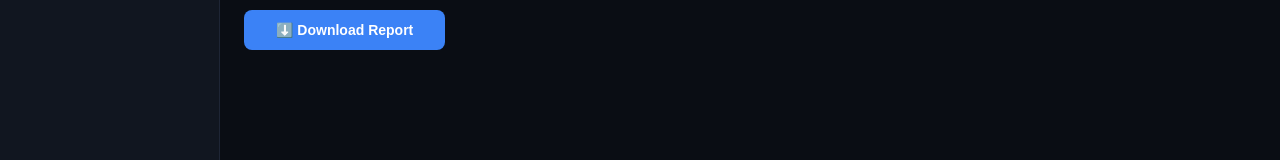
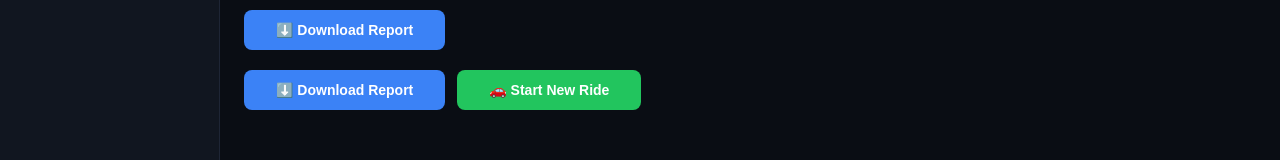
Before and after one commit to PranshulBajaj/roadvision-ai, a React app in the folder frontend/: page /reports in a window 1280 px wide. Shown: the part 444-604 px from the top of the page. Built offline with nearby package versions, Linux system fonts and the light colour scheme; no server answers; the HTML template or start-up script is replaced by a standard one.

Commit message:
added new ride btn

```diff
--- a/frontend/src/App.jsx
+++ b/frontend/src/App.jsx
@@ -90,6 +90,41 @@ function App() {
                       <EarGraph earData={earData} />
                     </div>
                     <AlertLog alerts={alerts} />
+                  </div>
+                  <div
+                    style={{
+                      display: "flex",
+                      justifyContent: "flex-end",
+                      padding: "0 0 16px 0",
+                    }}
+                  >
+                    <button
+                      onClick={async () => {
+                        if (
+                          window.confirm(
+                            "Start new ride? All alerts will be cleared.",
+                          )
+                        ) {
+                          await fetch(
+                            `${import.meta.env.VITE_API_URL}/api/alerts`,
+                            { method: "DELETE" },
+                          );
+                          fetchAlerts();
+                        }
+                      }}
+                      style={{
+                        background: "#22c55e",
+                        color: "white",
+                        border: "none",
+                        borderRadius: "8px",
+                        padding: "10px 24px",
+                        fontSize: "13px",
+                        fontWeight: "600",
+                        cursor: "pointer",
+                      }}
+                    >
+                      🚗 Start New Ride
+                    </button>
                   </div>
                   {/* PERCLOS Badge */}
                   <div
--- a/frontend/src/pages/Reports.jsx
+++ b/frontend/src/pages/Reports.jsx
@@ -18,6 +18,14 @@ function Reports() {
   const score =
     alerts.length === 0 ? 100 : Math.max(0, Math.round(100 - drowsyCount * 15));
   const label = score >= 80 ? "Alert" : score >= 50 ? "Moderate" : "Drowsy";
+  const handleNewRide = async () => {
+    if (window.confirm("Start new ride? All current alerts will be cleared.")) {
+      await fetch(`${import.meta.env.VITE_API_URL}/api/alerts`, {
+        method: "DELETE",
+      });
+      setAlerts([]);
+    }
+  };
 
   const handleGenerate = () => {
     setGenerating(true);
@@ -208,6 +216,40 @@ RoadVision AI | MSIT, New Delhi | 2026-27
       >
         {generating ? "Generating..." : "⬇️ Download Report"}
       </button>
+      <div style={{ display: "flex", gap: "12px", marginTop: "20px" }}>
+        <button
+          onClick={handleGenerate}
+          disabled={generating}
+          style={{
+            background: "#3b82f6",
+            color: "white",
+            border: "none",
+            borderRadius: "8px",
+            padding: "12px 32px",
+            fontSize: "14px",
+            fontWeight: "600",
+            cursor: "pointer",
+          }}
+        >
+          {generating ? "Generating..." : "⬇️ Download Report"}
+        </button>
+
+        <button
+          onClick={handleNewRide}
+          style={{
+            background: "#22c55e",
+            color: "white",
+            border: "none",
+            borderRadius: "8px",
+            padding: "12px 32px",
+            fontSize: "14px",
+            fontWeight: "600",
+            cursor: "pointer",
+          }}
+        >
+          🚗 Start New Ride
+        </button>
+      </div>
     </div>
   );
 }
```
